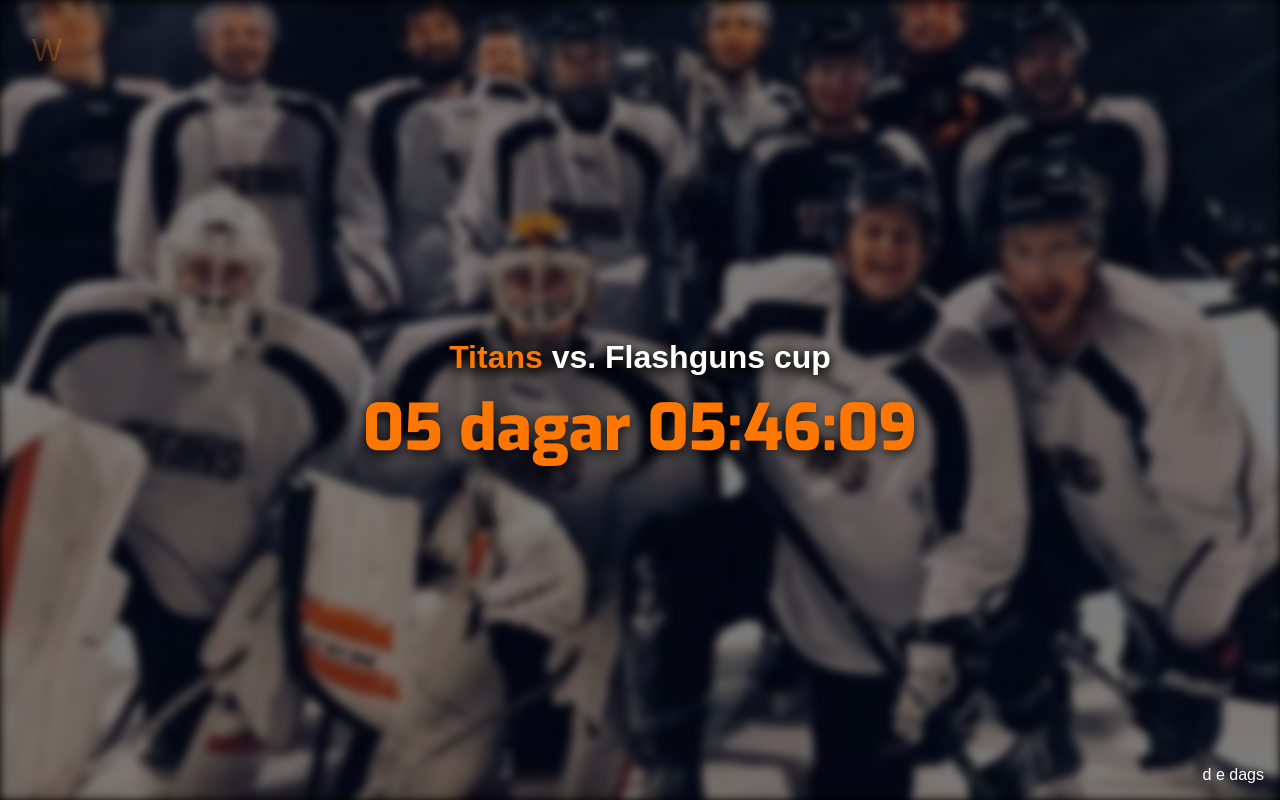
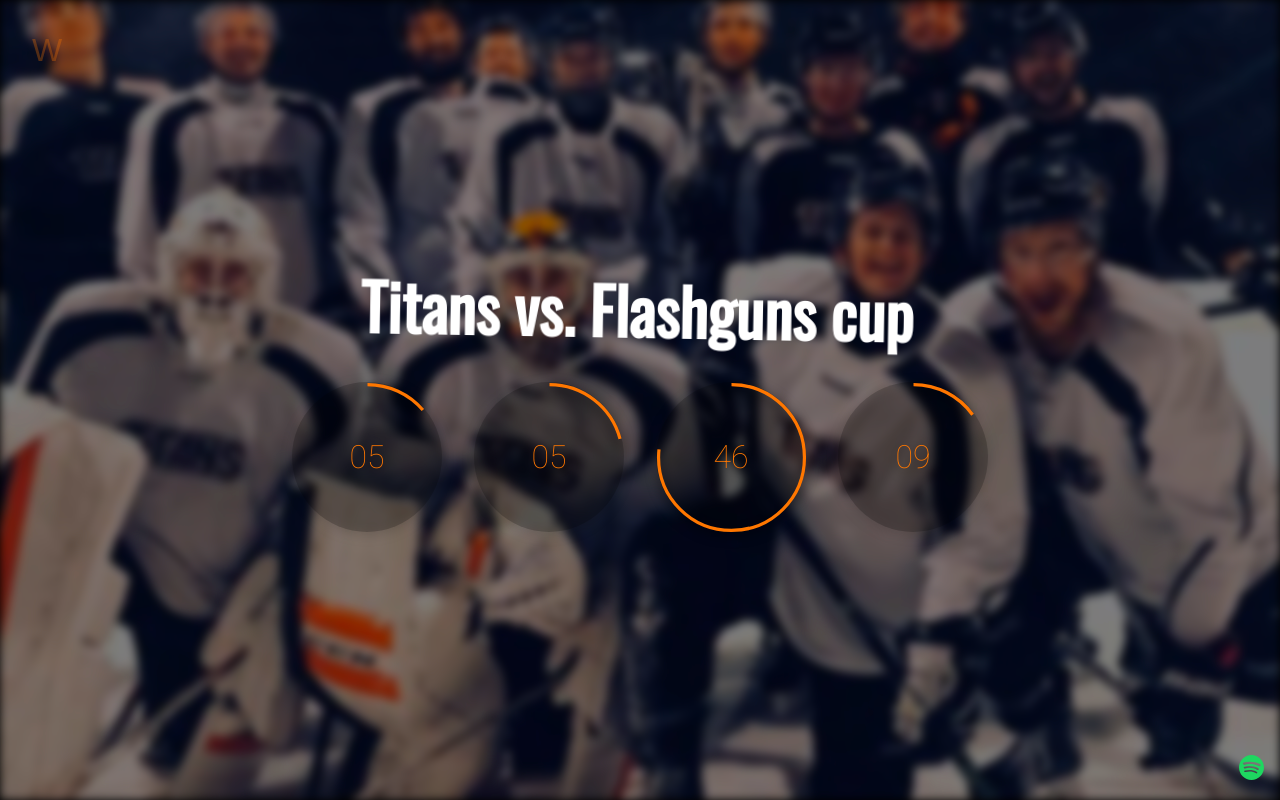
Before and after one commit to dubbelve/dubbelve.github.io, a PHP site: page / in a window 1280 px wide. Run offline with PHP 8.4, Linux system fonts and the light colour scheme; some libraries are stand-ins or nearby versions.

Commit message:
party mode

```diff
--- a/titans/css/css.css
+++ b/titans/css/css.css
@@ -35,7 +35,7 @@ a.spotify{
 	background:linear-gradient(rgba(0,0,0,0.5), rgba(0,0,0,0.5)),url('../img/back.jpg');
 	background-size: cover;
 	background-position:  center;
-	filter:blur(5px);
+	filter:blur(5px) saturate(1.5);
 	position: absolute;
 	top: 0;
 	left: 0;
@@ -52,30 +52,32 @@ a.spotify{
 	align-items: center;
 	justify-content: center;
 }
-.upper h1{
-	font-size: 2em;
+@keyframes party{
+		0% { -webkit-transform: translate(2px, 1px) rotate(0deg); }
+		10% { -webkit-transform: translate(-1px, -2px) rotate(-1deg); }
+		20% { -webkit-transform: translate(-3px, 0px) rotate(1deg); }
+		30% { -webkit-transform: translate(0px, 2px) rotate(0deg); }
+		40% { -webkit-transform: translate(1px, -1px) rotate(1deg); }
+		50% { -webkit-transform: translate(-1px, 2px) rotate(-1deg); }
+		60% { -webkit-transform: translate(-3px, 1px) rotate(0deg); }
+		70% { -webkit-transform: translate(2px, 1px) rotate(-1deg); }
+		80% { -webkit-transform: translate(-1px, -1px) rotate(1deg); }
+		90% { -webkit-transform: translate(2px, 2px) rotate(0deg); }
+		100% { -webkit-transform: translate(1px, -2px) rotate(-1deg); }
+}
+.wrapper h1{
+	font-size: 2rem;
 	margin: 10px;
 	color: #fff;
+	font-family: 'Oswald', sans-serif;
+	animation: party .5s linear infinite;
 }
-.upper a{
-	text-decoration: none;
-	color: #fff;
-}
-.upper a:hover{
-	opacity: 0.9;
-}
-.upper h1 a.orange{
-	color: #ff7700;
-}
-.upper *{
-	-webkit-filter: drop-shadow(0 3px 6px rgba(0,0,0,0.8));
-  	filter: drop-shadow(0 3px 6px rgba(0,0,0,0.8));
-}
+
 #clock{
 	text-align: center;
-	font-size: 4em;
-	font-family: "Exo", Impact, sans-serif;
-	font-weight: 800;
+	font-size: 2em;
+	font-family: "Roboto", sans-serif;
+	font-weight: 100;
 	-webkit-filter: drop-shadow(0 3px 6px rgba(0,0,0,0.8));
   	filter: drop-shadow(0 3px 6px rgba(0,0,0,0.8));
   	cursor: pointer;
@@ -89,17 +91,69 @@ a.spotify{
       -webkit-tap-highlight-color: rgba(0,0,0,0);
 	-webkit-tap-highlight-color: transparent;
 }
+#clock span{
+	background:rgba(0,0,0,.2);
+	display: inline-block;
+	margin: 5px;
+	width: 70px;
+	height: 70px;
+	border-radius: 100%;
+	vertical-align: middle;
+	line-height: 70px;
+	position: relative;
+	text-align: middle;
+	transition: background .2s ease-in-out;
+}
+#clock svg{
+	position: absolute;
+    left: -2px;
+    top: 0px;
+    right: 0;
+    bottom: 0;
+    margin: auto;
+    width: 75px;
+    stroke: #ff7700;
+    fill: none;
+    stroke-width: .7;
+}
+@media (min-width: 475px){
+	#clock span{
+		margin: 1rem;
+	}
+}
+@media (min-width: 730px){
+	.wrapper h1{
+		font-size: 4rem;
+	}
+	#clock span{
+	width: 150px;
+	height: 150px;
+	line-height: 150px;
+}
+#clock svg{
+    left: -7px;
+    width: 165px;
+}
+}
 @keyframes spin{
 	0% {
-		transform: rotate(50deg);
+		transform: rotate(220deg);
 		max-width: 100px;
 		max-height: 100px;
+		opacity: 0;
 	}
-    100% {
+    33%, 66% {
     	transform: rotate(20deg);
     	max-width: 200px;
 		max-height: 200px;
-    }
+		opacity: 1;
+	}
+	100% {
+		transform: rotate(200deg);
+		max-width: 100px;
+		max-height: 100px;
+		opacity: 0;
+	}
 }
 
 #clock.play:after{
@@ -116,5 +170,5 @@ a.spotify{
 	background-size: contain;
 	background-position: center center;
 	background-repeat: no-repeat;
-	animation: spin .2s linear forwards;
+	animation: spin .6s linear forwards;
 }
--- a/titans/index.htm
+++ b/titans/index.htm
@@ -5,7 +5,7 @@
 	<script src="js/jquery.countdown.min.js"></script>
 	<script src="js/moment.min.js"></script>
 	<script src="js/moment-timezone-with-data.min.js"></script>
-	<link href="https://fonts.googleapis.com/css?family=Exo:400,700,800" rel="stylesheet">
+	<link href="https://fonts.googleapis.com/css?family=Roboto:100|Oswald" rel="stylesheet">
 	<link rel="stylesheet" type="text/css" href="css/css.css">
 	<meta property="og:image" content="img/og.jpg">
 	<meta property="og:image:width" content="600">
@@ -17,17 +17,36 @@
 	<div class="brand">W</div>
 	<div class="underlay"></div>
 	<div class="wrapper">
-		<div class="upper">
-			<h1><a href="https://www.facebook.com/TabyTitans/" class="orange">Titans</a> vs. <a href="https://www.facebook.com/events/231485174051208/">Flashguns cup</a></h1>
-		</div>
+		<h1>Titans vs. Flashguns cup</h1>
 		<div id="clock"></div>
 	</div>
-	<a href="spotify:user:brittaan:playlist:7KLdLRTP2YF50nrmvWlqAF" class="spotify">d e dags</a>
+	<a href="spotify:user:brittaan:playlist:7KLdLRTP2YF50nrmvWlqAF" class="spotify"><svg xmlns="http://www.w3.org/2000/svg" height="25px" width="25px" version="1.1" viewBox="0 0 168 168">
+		<path fill="#1ED760" d="m83.996 0.277c-46.249 0-83.743 37.493-83.743 83.742 0 46.251 37.494 83.741 83.743 83.741 46.254 0 83.744-37.49 83.744-83.741 0-46.246-37.49-83.738-83.745-83.738l0.001-0.004zm38.404 120.78c-1.5 2.46-4.72 3.24-7.18 1.73-19.662-12.01-44.414-14.73-73.564-8.07-2.809 0.64-5.609-1.12-6.249-3.93-0.643-2.81 1.11-5.61 3.926-6.25 31.9-7.291 59.263-4.15 81.337 9.34 2.46 1.51 3.24 4.72 1.73 7.18zm10.25-22.805c-1.89 3.075-5.91 4.045-8.98 2.155-22.51-13.839-56.823-17.846-83.448-9.764-3.453 1.043-7.1-0.903-8.148-4.35-1.04-3.453 0.907-7.093 4.354-8.143 30.413-9.228 68.222-4.758 94.072 11.127 3.07 1.89 4.04 5.91 2.15 8.976v-0.001zm0.88-23.744c-26.99-16.031-71.52-17.505-97.289-9.684-4.138 1.255-8.514-1.081-9.768-5.219-1.254-4.14 1.08-8.513 5.221-9.771 29.581-8.98 78.756-7.245 109.83 11.202 3.73 2.209 4.95 7.016 2.74 10.733-2.2 3.722-7.02 4.949-10.73 2.739z"/>
+	   </svg></a>
 	<script type="text/javascript">
 	  var nextYear = moment.tz("2018-04-12 00:00", "Europe/Stockholm");
 
 		$('#clock').countdown(nextYear.toDate(), function(event) {
-		  $(this).html(event.strftime('%D dagar %H:%M:%S'));
+		var d = event.strftime('%D');
+		d = (d/36.5)*100;
+
+		var h = event.strftime('%H');
+		h = (h/24)*100;
+
+		var m = event.strftime('%M');
+		m = (m/60)*100;
+
+		var s = event.strftime('%S');
+		s = (s/60)*100;
+
+		  $(this).html(event.strftime('<span><svg viewbox="0 0 36 36" class="circular-chart">' +
+		   '<path class="circle" stroke-dasharray="'+d+', 100" d="M18 2.0845 a 15.9155 15.9155 0 0 1 0 31.831 a 15.9155 15.9155 0 0 1 0 -31.831" /></svg>%D</span>' +
+		  '<span><svg viewbox="0 0 36 36" class="circular-chart">' +
+		   '<path class="circle" stroke-dasharray="'+h+', 100" d="M18 2.0845 a 15.9155 15.9155 0 0 1 0 31.831 a 15.9155 15.9155 0 0 1 0 -31.831" /></svg>%H</span>' +
+		  '<span><svg viewbox="0 0 36 36" class="circular-chart">' +
+		   '<path class="circle" stroke-dasharray="'+m+', 100" d="M18 2.0845 a 15.9155 15.9155 0 0 1 0 31.831 a 15.9155 15.9155 0 0 1 0 -31.831" /></svg>%M</span>' +
+		  '<span><svg viewbox="0 0 36 36" class="circular-chart">' +
+		   '<path class="circle" stroke-dasharray="'+s+', 100" d="M18 2.0845 a 15.9155 15.9155 0 0 1 0 31.831 a 15.9155 15.9155 0 0 1 0 -31.831" /></svg>%S</span>'));
 		});
 		$('#clock').click(function() {
 			$(this).addClass('play');
```
